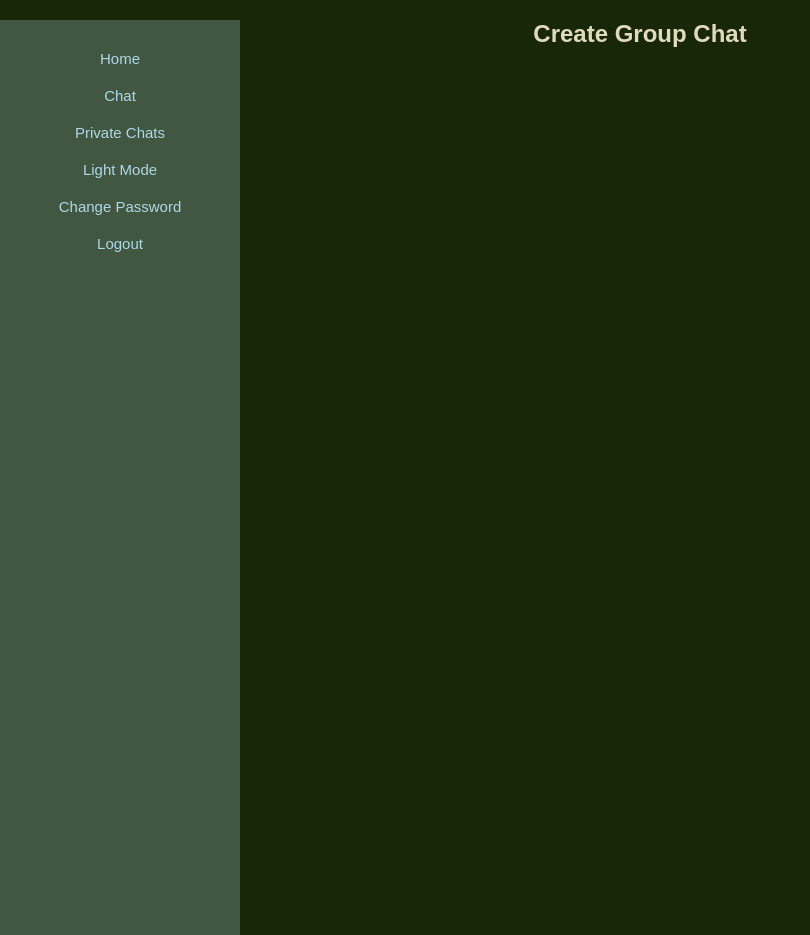
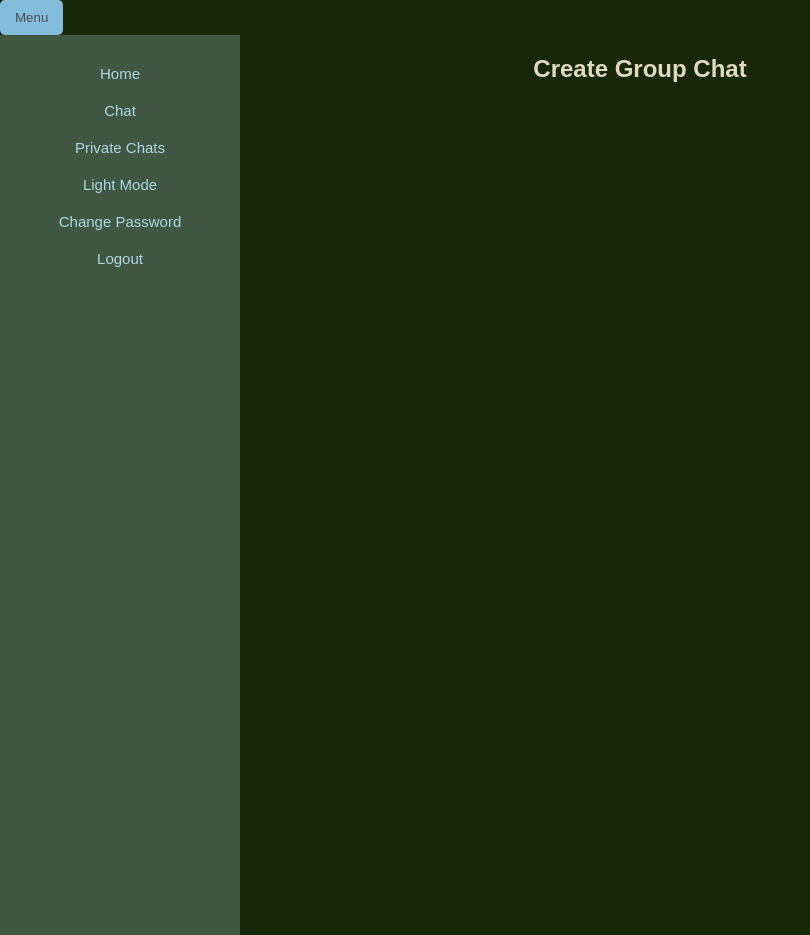
Before and after one commit to Brysonflowers/Echo-Chat, a Django app: page /echochatapp/create_group/ in a window 1280 px wide. Shown: the whole page, without its empty margins (0-810 px from the left). Run offline with Django 5.2, Linux system fonts and the light colour scheme; a user stored in the database is signed in.

Commit message:
moved the navbar and made it as a manu

```diff
--- a/textingproject/echochatapp/static/css/styles.css
+++ b/textingproject/echochatapp/static/css/styles.css
@@ -122,33 +122,33 @@ button:hover {
 }
 
 
-.nav-bar ul li :hover {
+#nav-bar ul li :hover {
     background-color: #192709;
 }
 
-.nav-bar ul {
+#nav-bar ul {
     list-style-type: none;
     margin: 0;
     padding: 20px;
     width: 200px;
     background-color: rgb(66, 87, 66);
     height: 100%;
-    position: fixed;
-    overflow: auto;
+    position:fixed;
+    /* overflow: auto; */
     display: flex;
     flex-direction: column;
 }
 
-.nav-bar ul li {
+#nav-bar ul li {
     float: left;
 }
-.nav-bar ul li a {
+#nav-bar ul li a {
     color: rgb(66, 87, 66);
     text-decoration: none;
     display: block;
 }
 
-.nav-bar ul li button {
+#nav-bar ul li button {
     /* display: block;  */
     margin: auto;
     width: 100%;
@@ -158,10 +158,19 @@ button:hover {
     font-size: 15px;
 }
 
+/* .hidden {
+    display: none;
+} */
+
+.visisble{
+    display: block;
+}
+
 .main-content {
     display: flex;
     flex-direction: row;
     justify-content: space-evenly;
+    /* margin-left: 20%; */
 }
 
 .user_groups {
--- a/textingproject/echochatapp/static/js/main.js
+++ b/textingproject/echochatapp/static/js/main.js
@@ -1,3 +1,6 @@
+const menuToggleButton = document.getElementById('menu-toggle-btn');
+const navbar = document.getElementById('nav-bar');
+
 document.addEventListener('DOMContentLoaded', () => {
     const toggle = document.getElementById("theme-toggle");
 
@@ -24,3 +27,11 @@ document.addEventListener('DOMContentLoaded', () => {
 function home_page() {
     document.location.href = "http://127.0.0.1:8000"
 }
+
+menuToggleButton.addEventListener('click', () => {
+  // Toggle the 'hidden' class to show/hide the navbar
+  navbar.classList.toggle('visisble');
+
+  // Alternative using 'visible' class:
+  // navbar.classList.toggle('visible');
+});
--- a/textingproject/echochatapp/templates/nav-bar.html
+++ b/textingproject/echochatapp/templates/nav-bar.html
@@ -1,4 +1,5 @@
-<nav class="nav-bar">
+<button id="menu-toggle-btn">Menu</button>
+<nav id="nav-bar" class="hidden">
     <ul>
         <li><a><button type="button" onclick="home_page()">Home</button></a></li>
         <li><a href="{% url 'chat' %}"><button>Chat</button></a></li>
--- a/textingproject/echochatapp/templates/private chat.html
+++ b/textingproject/echochatapp/templates/private chat.html
@@ -4,7 +4,7 @@
 {% block content %}
 {% include 'nav-bar.html' %}
     <h2>Private Chats</h2>
-    <div class="priv-chat-cont" class="main-content">
+    <div class="main-content">
         <div class="user_groups">
             <h3 class="private_chat_heading3_styles">Users from Group Chats</h3>
             <p>hello</p>
--- a/textingproject/echochatapp/urls.py
+++ b/textingproject/echochatapp/urls.py
@@ -1,8 +1,15 @@
-from django.urls import path
-from .views import *
+from django.contrib import admin
+from django.urls import path, include
+from echochatapp.views import *
 
 
 urlpatterns = [
+    path('admin/', admin.site.urls),
+    # path('', index, name = 'home'),
     path("sign_up/", SignUpView.as_view(), name="signup"),
     path("create_group/", create_group, name="create_group"),
+    path('chat',thecurrentchatviewer,name='chat'),
+    path('private chats', private_chats_view, name = 'private_chats'),
+    path('chatting page', chatting_page_view, name='chatting_page'),
+    path("accounts/", include('django.contrib.auth.urls')),
 ]
--- a/textingproject/textingproject/urls.py
+++ b/textingproject/textingproject/urls.py
@@ -21,9 +21,9 @@ from echochatapp.views import *
 urlpatterns = [
     path('admin/', admin.site.urls),
     path('echochatapp/', include('echochatapp.urls')),
-    path("accounts/", include('django.contrib.auth.urls')),
+    # path("accounts/", include('django.contrib.auth.urls')),
     path('', index, name = 'home'),
-    path('chat',thecurrentchatviewer,name='chat'),
-    path('private chats', private_chats_view, name = 'private_chats'),
-    path('chatting page', chatting_page_view, name='chatting_page')
+    # path('chat',thecurrentchatviewer,name='chat'),
+    # path('private chats', private_chats_view, name = 'private_chats'),
+    # path('chatting page', chatting_page_view, name='chatting_page')
 ]
```
Also changed, not shown: textingproject/db.sqlite3.
